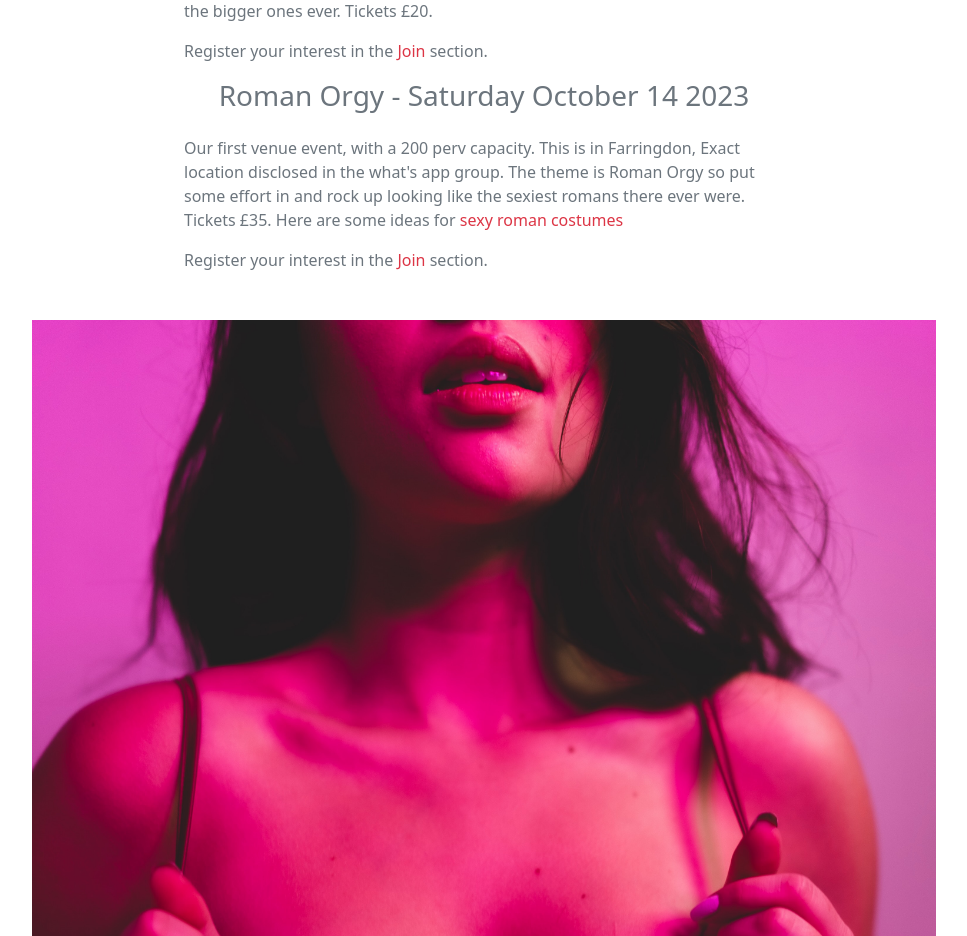
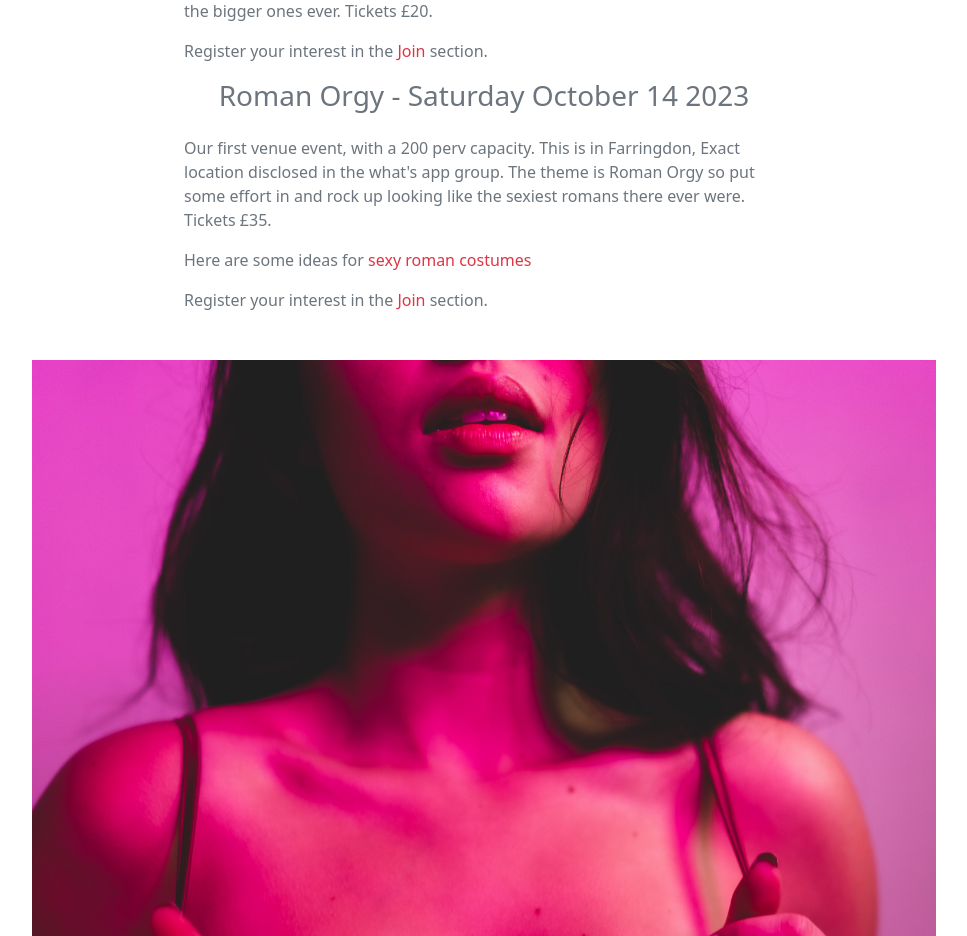
Before and after one commit to dantrovato/the-tribe-react18, a React (Vite) app: page /events in a window 1280 px wide. Shown: the part 980-1916 px from the top of the page, without its empty margins (156-1123 px from the left). Built offline with nearby package versions, Linux system fonts and the light colour scheme.

Commit message:
Separate link to sexy roman costumes from main paragraph

```diff
--- a/src/components/Events.tsx
+++ b/src/components/Events.tsx
@@ -77,7 +77,14 @@ const Events = () => {
           Our first venue event, with a 200 perv capacity. This is in
           Farringdon, Exact location disclosed in the what's app group. The
           theme is Roman Orgy so put some effort in and rock up looking like the
-          sexiest romans there ever were. Tickets £35. Here are some ideas for{" "}
+          sexiest romans there ever were. Tickets £35.
+        </p>
+
+        <p
+          className=" text-muted mb-3"
+          style={{ maxWidth: "600px", margin: "auto" }}
+        >
+          Here are some ideas for{" "}
           <Link
             className="navbar-brand text-danger"
             to="https://www.google.com/search?q=sexy+roman+party+costume&rlz=1C5CHFA_enGB745GB746&oq=sexy+roman+party+costume&aqs=chrome..69i57.13207j0j4&sourceid=chrome&ie=UTF-8"
```
